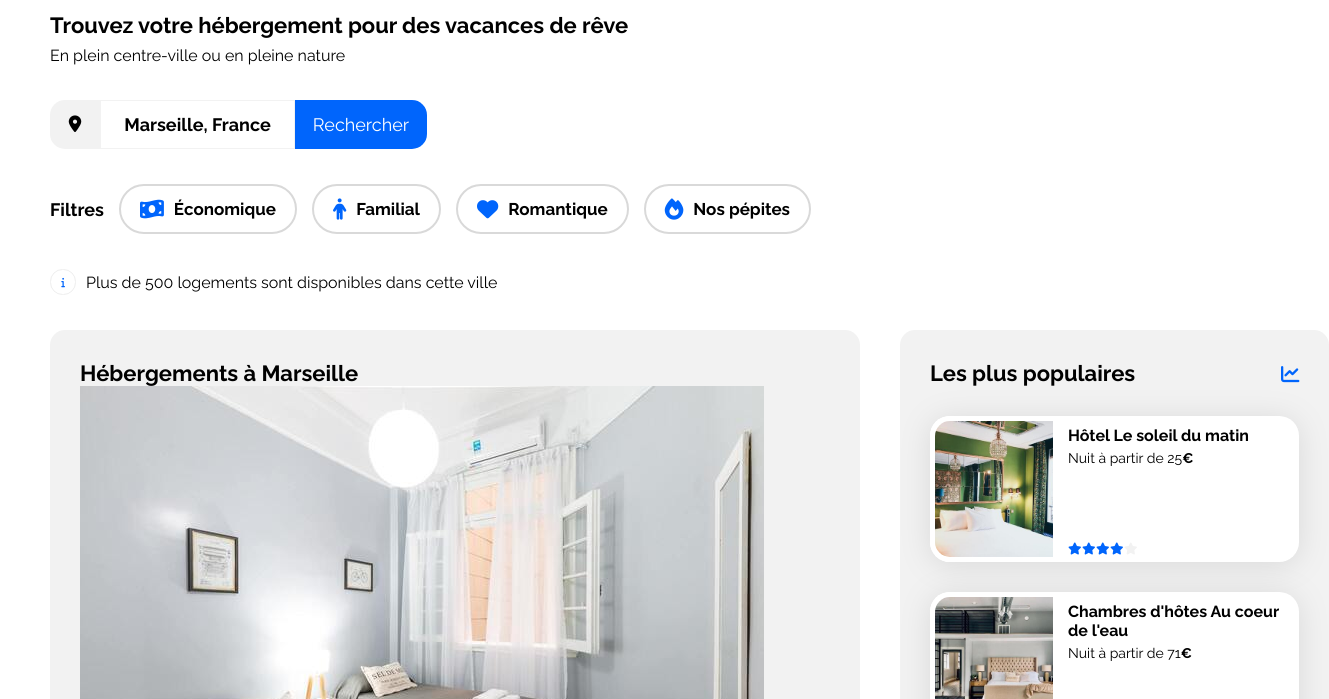
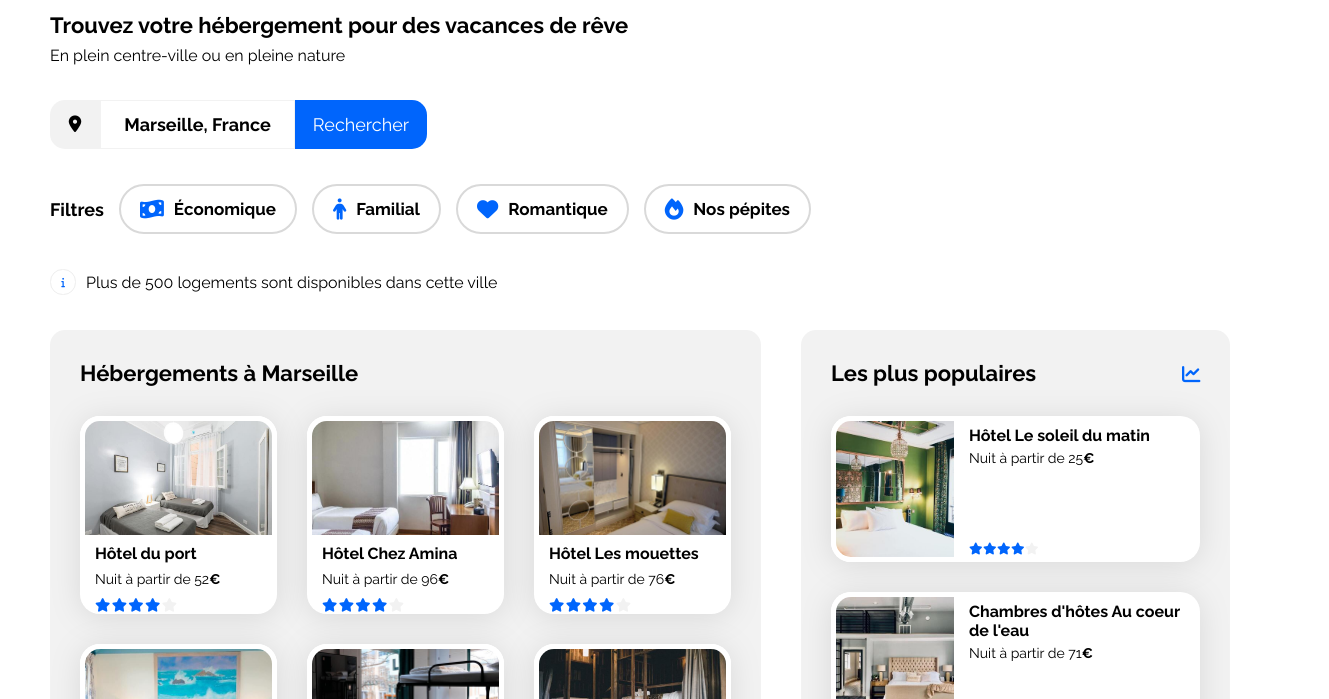
Before and after one commit to Alexis-Rey/OC_Project2_Booki, a plain HTML site: page accueil.html in a window 1280 px wide. Shown: the part 101-800 px from the top of the page, 1329 px wide, since content can reach past the window. Drawn offline with Linux system fonts and the light colour scheme.

Commit message:
Finalisation HTML&CSS section hébergement

```diff
--- a/css/styleaccueil.css
+++ b/css/styleaccueil.css
@@ -67,6 +67,8 @@ h4{
 }
 
 /**************************** Partie commune ********************************************/
+/****************************************************************************************/
+
 /* Ajustement de la taille de police pour le menu de navigation et les liens du pied-de-page */
 /* Suppression de la marge intérieur gauche provenant
     du comportement par défault d'une liste ul ou ol */
@@ -75,7 +77,7 @@ h4{
     padding-left: 0;
 }
 
-/**************************** Header ********************************************/
+/**************************** HEADER ********************************************/
 /* Alignement horizontal du logo et du menu; positionnement sur les extremités
 et ajout d'une marge inférieur pour la séparation avec le main*/
 header{
@@ -112,7 +114,9 @@ pour la partie responsive*/
 
 }
 
-/********************************* Main *****************************************************/
+/********************************* MAIN *****************************************************/
+/********************************************************************************************/
+
 /* Mise en place d'un espacement entre les différentes section du main, marge entre
 main et footer et positionnement vertical des élements */
 main{
@@ -122,7 +126,8 @@ main{
     margin-bottom: 35px;
 }
 
-/**************************** Section Recherche ********************************************/
+/**************************** Section RECHERCHE ********************************************/
+/*******************************************************************************************/
 
 /* Mise en disposition colonne et espacement des éléments */
 .selection{
@@ -245,7 +250,9 @@ le sizing Font Awesome  */
 }
 
 
-/**************************** Section Hébergements&Populaires ********************************************/
+/**************************** Section HEBERGEMENTS & POPULAIRES ********************************************/
+/*********************************************************************************************************/
+
 /* Alignement horizontale de la section hébergement et l'aside populaire
 avec un espacement */
 .hebergement_et_pop{
@@ -254,9 +261,13 @@ avec un espacement */
     gap:40px;
 }
 
-/* Sizing de la section par rapport à l'aside */
+/* Sizing de la section par rapport à l'aside, mise en colonne avec du flexbox pour
+ajouter un gap entre les élements */
 #hebergement{
     flex: 2;
+    display: flex;
+    flex-direction: column;
+    gap: 30px;
 }
 
 /* Intégration du fond de couleur, marge interne et arrondi des angles de
@@ -267,10 +278,93 @@ la section et de l'aside */
     border-radius: 15px;
 }
 
-/**************************** Section Populaires ********************************************/
+/* Désactivation des input radio pour respecter une représantation purement graphique
+de la maquette pour les étoiles hébergements et populaires */
+.card_Info_Note input, .heb_card_Info_Note input{
+    display: none;
+}
+
+/**************************** Section Hébergement ********************************************/
+/********************************************************************************************/
+
+/* Mise en colonne des deux rangées séparé par 30px et sizing de la taille totale de la boite */
+.hebergement_contenu{
+    display: flex;
+    flex-direction: column;
+    gap: 30px;
+    height: 444.5px;
+}
+
+/* Rajout d'espacement horizontale entre les différentes cards et attribution d'une hauteur
+qui représente la moitié de l'espace disponible par le conteneur parent */
+.hebergement_rangee1, .hebergement_rangee2{
+    display: flex;
+    gap: 30px;
+    height: 50%;
+}
+
+/* Mise en forme des liens contenant les cards d'hébergements et ajustement de la largeur pour
+correspondre à 1/3 de la tailel disponible */
+.hebergement_Lien{
+    display: flex;
+    width: 33%;
+    height: 100%;
+    border-radius: 20px;
+    background-color: white;
+    filter: drop-shadow(0px 3px 15px rgba(0, 0, 0, 0.1));
+}
+
+/* Ajustement de la largeur des articles pour prendre tout l'espace disponible soit les
+33% définit au-dessus */
+.hebergement_Card{
+    width: 100%;
+}
+
+/* Sizing et mise en forme de l'image avec border-box pour qu'elle reste dans son conteneur */
+.hebergement_Card img{
+    object-fit: cover;
+    width: 100%;
+    height: 124px;
+    border-radius: 20px 20px 0 0;
+    border: solid 5px white;
+    box-sizing: border-box;
+}
+
+/* Espacement interne de la zone d'info  */
+.hebergement_Card_Info{
+    padding: 0 15px 0 15px;
+}
+
+/* Taille police du paragraphe, et ajout d'une marge supérieur et inférieur à 8px afin d'éviter
+de mettre son parent en flex uniquement pour ajouter un gap  */
+.heb_card_Info_Titre p{
+    font-size: var(--info-size);
+    margin-top: 8px;
+    margin-bottom: 8px;
+}
+
+/* Gestion des étoiles de notation, taille, disposition et espacement */
+.heb_card_Info_Note{
+    display: flex;
+    gap: 2.38px;
+}
+
+.heb_card_Info_Note .fa-star{
+    font-size: 0.85em;
+    width: 14.29px;
+    height: 13.25px;
+}
+
+/* Changement de la taille de la police */
+#plus_info{
+    font-size: var(--subtitle-size);
+}
+
+/**************************** Aside Populaires ********************************************/
+/********************************************************************************************/
 
 /* Réglage des card: hauteur et largeur, arrondis des angles, couleur d'arrière-plan
-et effet d'ombre portée */
+et effet d'ombre portée, pour le display ici on a le choix entre flex et block */
 .populaire_Lien{
     display: flex;
     width: 369px;
@@ -286,11 +380,13 @@ et effet d'ombre portée */
 }
 
 /* Réglage des images: image dimensionné pour remplir son parent en gardant son ratio(empêche la déformation),
-largeur et hauteur, arrondi des angles et bordure  */
+largeur et hauteur, arrondi des angles et bordure, et border-box pour que l'image et bordure rentre
+dans le conteneur  */
 .populaire_Card img {
     object-fit: cover;
-    width: 118px;
-    height: 136px;
+    width: 123px;
+    height: 146px;
+    box-sizing: border-box;
     border-radius: 20px 0 0 20px;
     border: solid 5px white;
     border-right: none;
@@ -338,12 +434,6 @@ après l'image */
     gap: 2px;
 }
 
-/* Désactivation des input radio pour respecter une représantation purement graphique
-de la maquette */
-.card_Info_Note input{
-    display: none;
-}
-
 /* Sizing pour les étoiles sans utilisation du fa-xs de Font Awesome */
 .fa-star{
     width: 12px;
@@ -358,7 +448,9 @@ de la maquette */
 }
 
 
-/**************************** Footer ********************************************/
+/************************************** FOOTER *************************************************/
+/***********************************************************************************************/
+
 /* Mise en place du fond gris et alignement horizontale des sections */
 footer{
     display: flex;
@@ -380,7 +472,9 @@ h4, .listeFooter li{
     margin-bottom: 15px;
 }
 
-/********************************* Media queries *****************************/
+/********************************* MEDIA QUERIES *****************************/
+/******************************************************************************/
+
 /* Le code ci-dessous correspond à la version responsive uniquement */
 /* Responsive Tablette (>=768px et <= 1024) */
 @media (max-width: 1024px) {
```
Also changed, not shown: accueil.html (line endings or trailing spaces).
